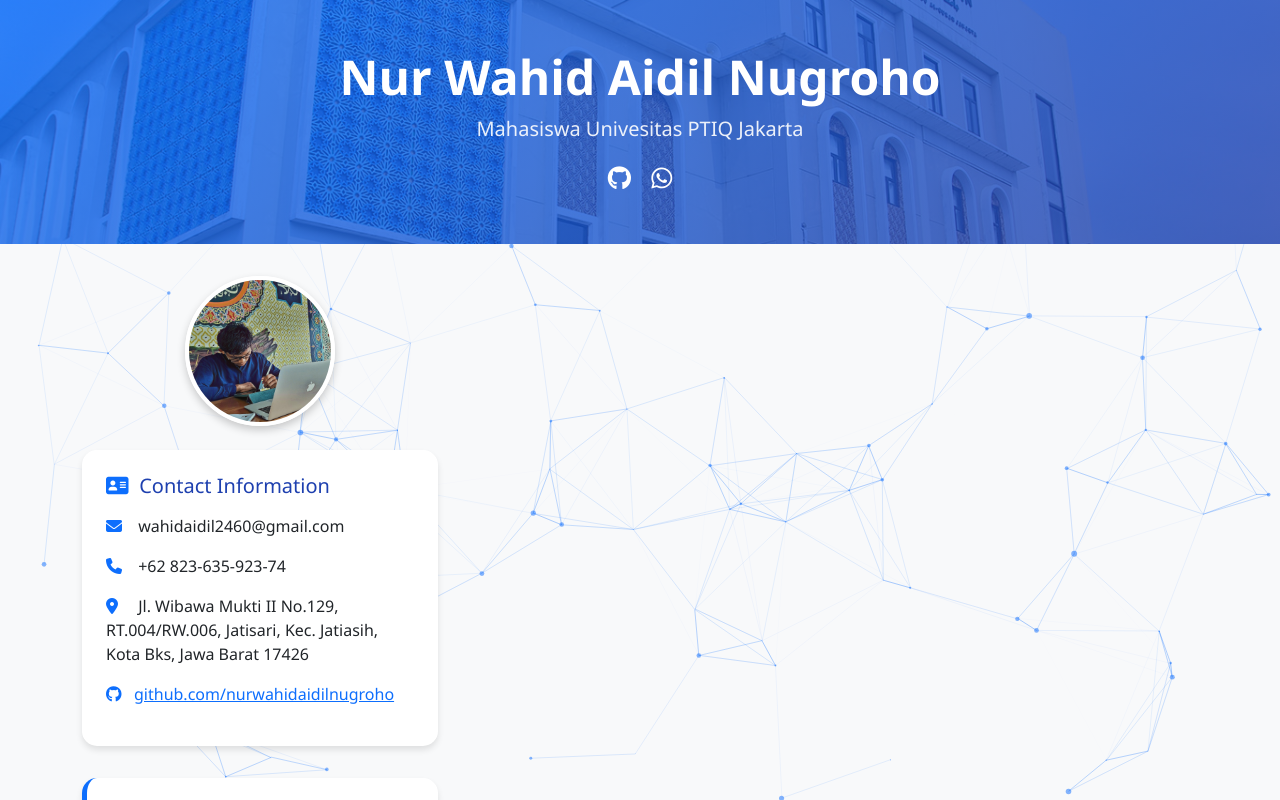
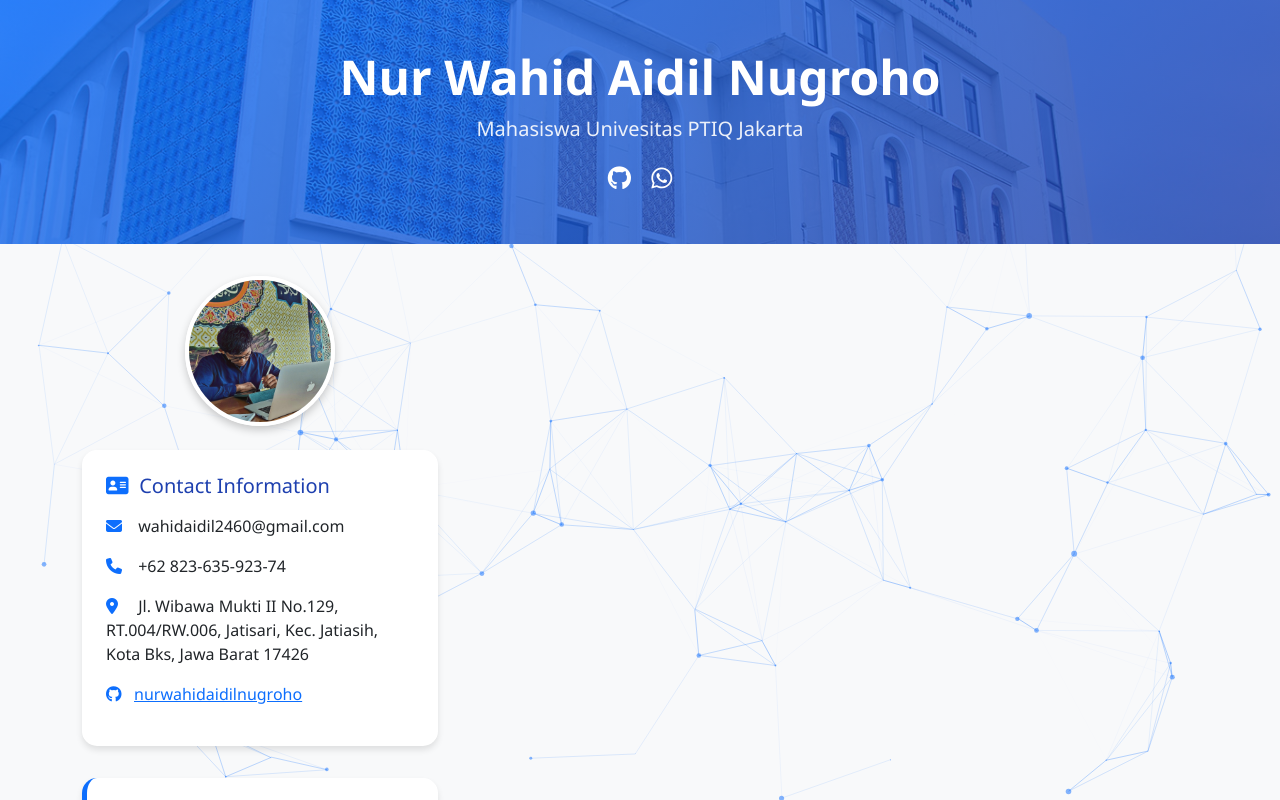
Before and after one commit to nurwahidaidilnugroho/Nurwahid, a plain HTML site: page index.html in a window 1280 px wide. Shown: the top 800 px of the page. Drawn offline with nearby package versions, Linux system fonts and the light colour scheme.

Commit message:
Update index.html

```diff
--- a/index.html
+++ b/index.html
@@ -222,7 +222,7 @@
                     <p><i class="fas fa-envelope"></i> wahidaidil2460@gmail.com</p>
                     <p><i class="fas fa-phone"></i> +62 823-635-923-74</p>
                     <p><i class="fas fa-map-marker-alt"></i> Jl. Wibawa Mukti II No.129, RT.004/RW.006, Jatisari, Kec. Jatiasih, Kota Bks, Jawa Barat 17426</p>
-                    <p><a href="https://github.com/nurwahidaidilnugroho"><i class="fab fa-github"></i>github.com/nurwahidaidilnugroho</p>
+                    <p><a href="https://github.com/nurwahidaidilnugroho"><i class="fab fa-github"></i>nurwahidaidilnugroho</p>
                 </div>
 
                 <!-- Skills Section -->
```
